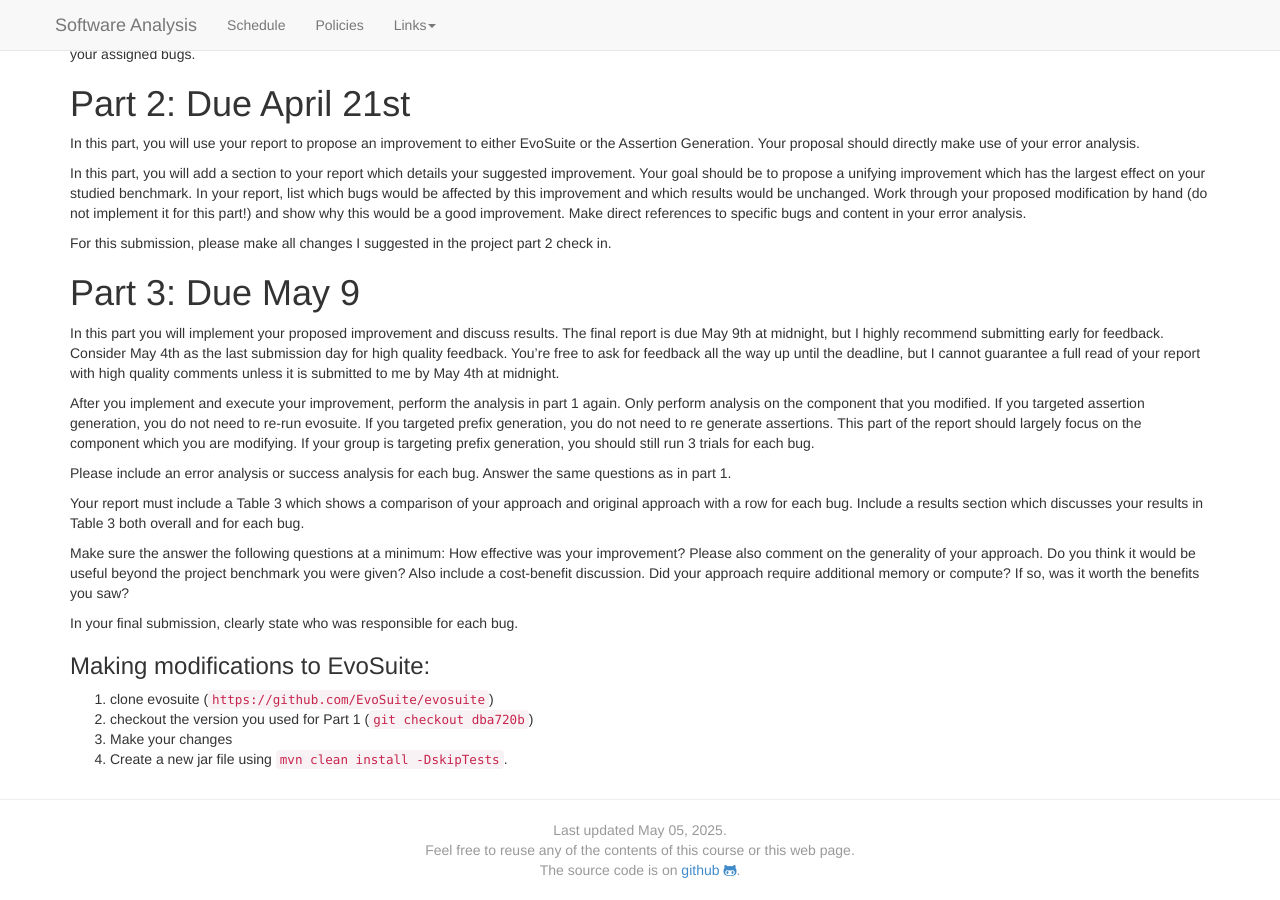
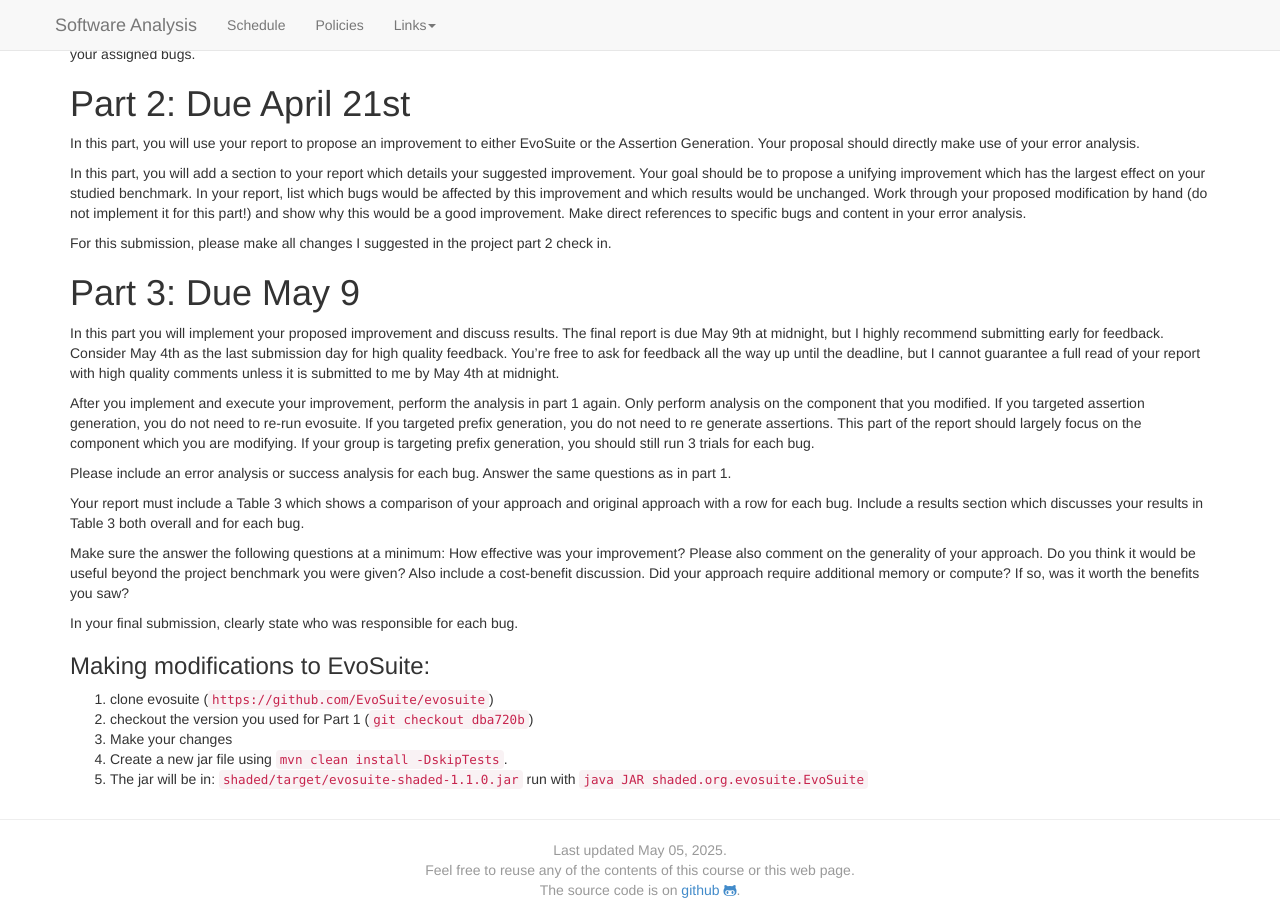
Before and after one commit to bmc-cs-software-analysis/383, a Jekyll site: the page built from project/Project.md, in a window 1280 px wide and 900 px high, scrolled down 1623 px. Built offline with Jekyll 4.4.1, drawn with Linux system fonts in a browser that asks for light colours; nearby versions of some CDN libraries.

Commit message:
jar location

```diff
--- a/project/Project.md
+++ b/project/Project.md
@@ -147,8 +147,8 @@ In your final submission, clearly state who was responsible for each bug.
 
 ### Making modifications to EvoSuite:
 
-
 1. clone evosuite (`https://github.com/EvoSuite/evosuite`)
 2. checkout the version you used for Part 1 (`git checkout dba720b`)
 3. Make your changes
 4. Create a new jar file using `mvn clean install -DskipTests`.
+5. The jar will be in: `shaded/target/evosuite-shaded-1.1.0.jar` run with `java JAR shaded.org.evosuite.EvoSuite`
```
